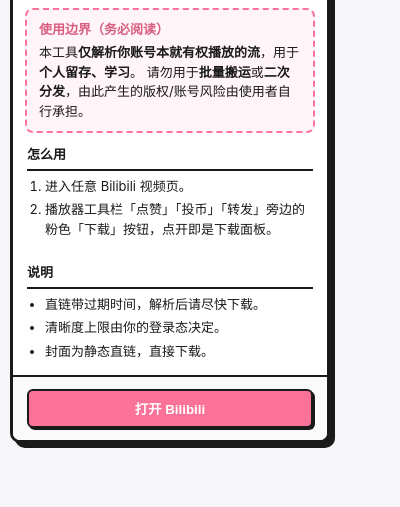
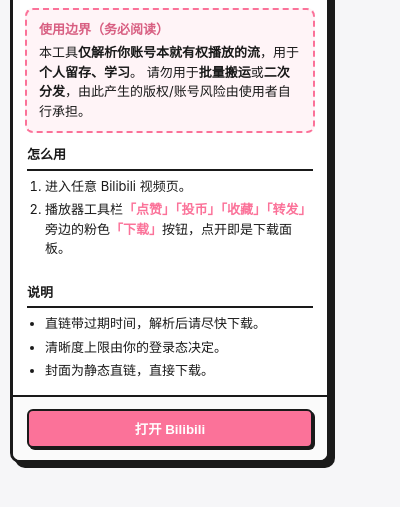
Before and after one commit to c-yyy/bili-mux, a browser extension: page popup.html in a window 400 px wide. Shown: the part 67-574 px from the top of the page. Drawn offline with Linux system fonts and the light colour scheme.

Commit message:
docs(popup): 第2条补「收藏」、「」内文字改粉色
- 怎么用第2条工具栏按钮列表补「收藏」：点赞/投币/收藏/转发
- 新增 .pink 工具类（B站粉 #fb7299），「点赞」等括号项与「下载」包成粉色

```diff
--- a/popup.css
+++ b/popup.css
@@ -74,6 +74,7 @@
   font-size: 12px;
 }
 b { color: var(--pink-d); }
+.pink { color: var(--pink); font-weight: 700; }
 
 .foot {
   display: flex;
--- a/popup.html
+++ b/popup.html
@@ -23,7 +23,7 @@
       <h3>怎么用</h3>
       <ol>
         <li>进入任意 Bilibili 视频页。</li>
-        <li>播放器工具栏「点赞」「投币」「转发」旁边的粉色「下载」按钮，点开即是下载面板。</li>
+        <li>播放器工具栏<span class="pink">「点赞」「投币」「收藏」「转发」</span>旁边的粉色<span class="pink">「下载」</span>按钮，点开即是下载面板。</li>
       </ol>
     </section>
 
```
